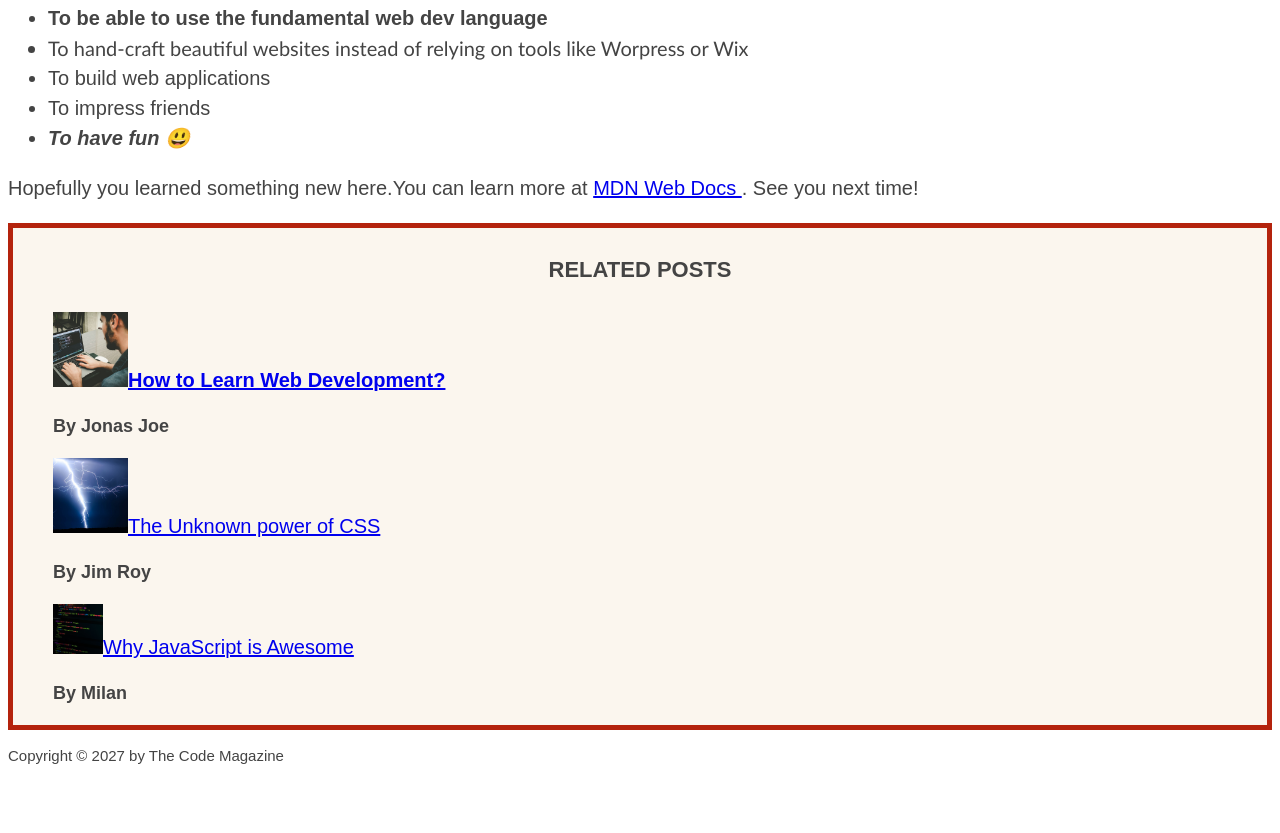
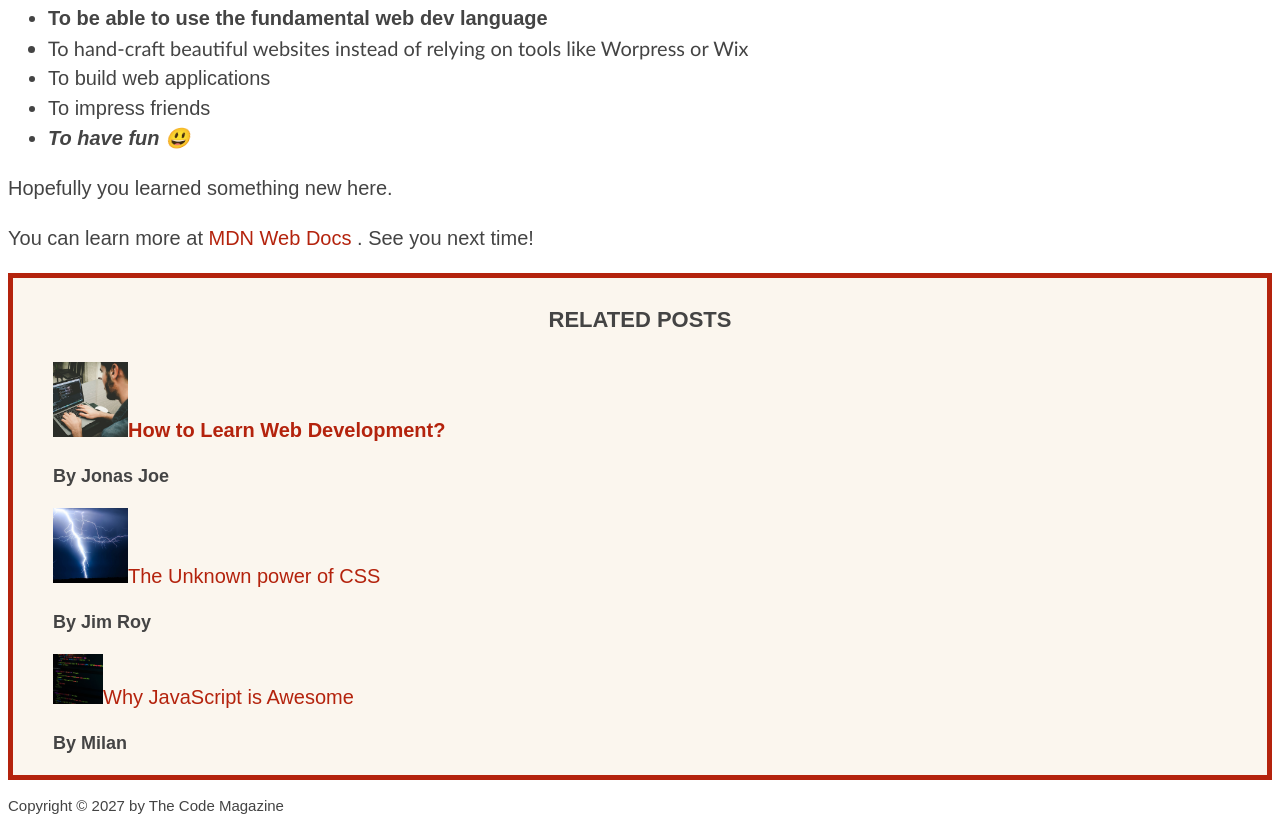
Before and after one commit to Shwetha15haha/html-css-playground, a plain HTML site: page 03-CSS Fundamentals/index.html in a window 1280 px wide. Shown: the part 1168-2001 px from the top of the page. Before the commit the page ends 1951 px from the top, so only its background shows below. Drawn offline with Linux system fonts and the light colour scheme.

Commit message:
Styling hyperlinks

```diff
--- a/03-CSS Fundamentals/index.html
+++ b/03-CSS Fundamentals/index.html
@@ -103,8 +103,9 @@
         <li>To impress friends</li>
         <li>To have fun 😃</li>
       </ul>
+      <p>Hopefully you learned something new here.</p>
       <p>
-        Hopefully you learned something new here.You can learn more at
+        You can learn more at
         <a
           href="https://developer.mozilla.org/en-US/docs/Web/HTML"
           target="_blank"
--- a/03-CSS Fundamentals/style.css
+++ b/03-CSS Fundamentals/style.css
@@ -116,3 +116,10 @@ li:nth-child(2) {
 /* article p:first-child {
   font-weight: bold;
 } */
+
+/* Styling links */
+/* This targets a element that has href attr*/
+a:link {
+  color: #b4230d;
+  text-decoration: none;
+}
```
